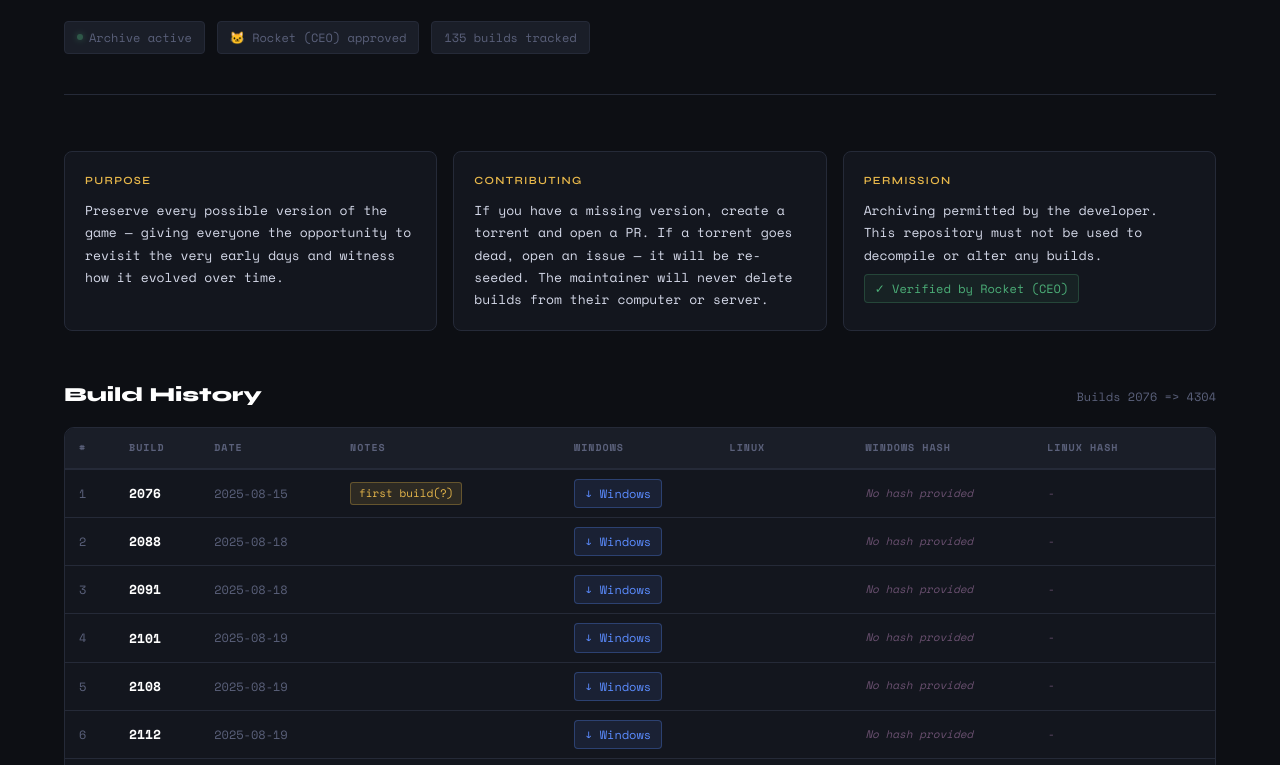
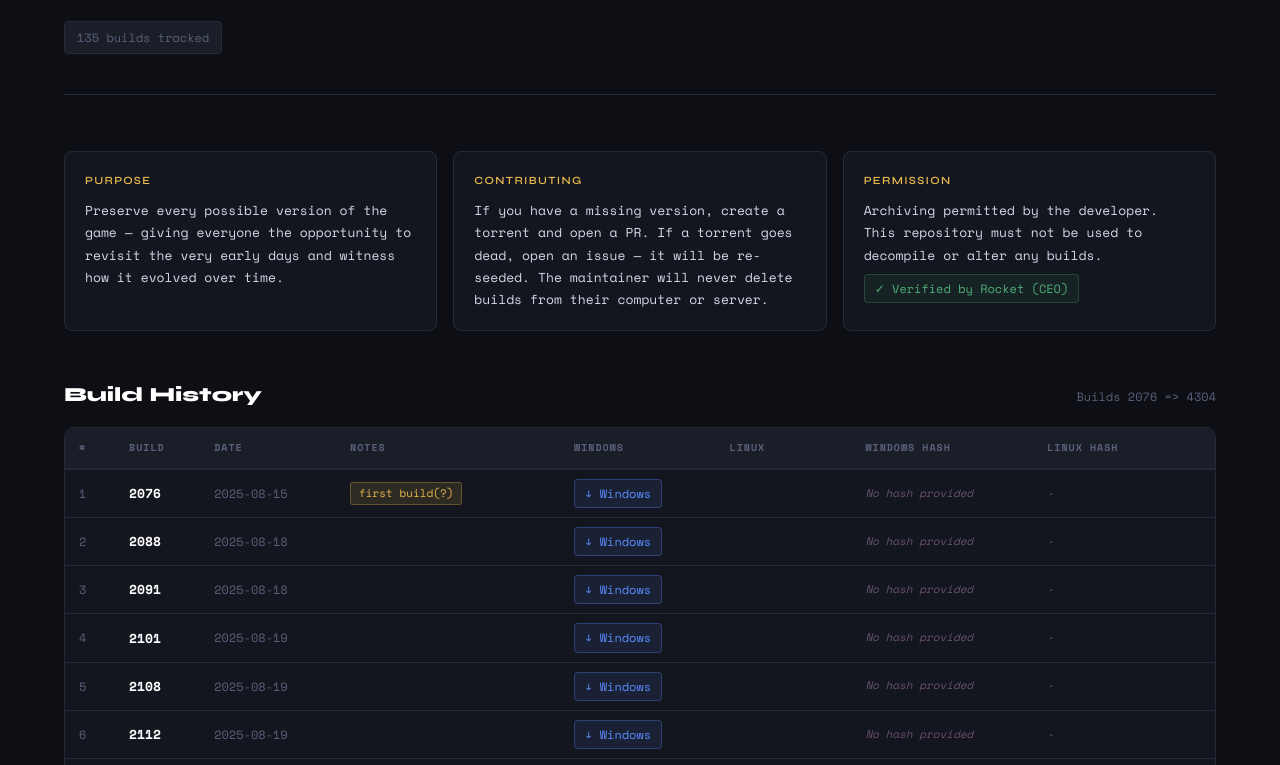
Before and after one commit to H4ckerxx44/ksa-archive-net, a plain HTML site: page index.html in a window 1280 px wide. Shown: the part 143-908 px from the top of the page. Drawn offline with nearby package versions, Linux system fonts and the light colour scheme.

Commit message:
refactor: remove cheezy text boxes

```diff
--- a/index.html
+++ b/index.html
@@ -29,8 +29,6 @@
         </div>
 
         <div class="meta-row">
-            <span class="badge"><span class="dot"></span> Archive active</span>
-            <span class="badge">🐱 Rocket (CEO) approved</span>
             <span class="badge" id="buildCount"></span>
         </div>
     </header>
```
